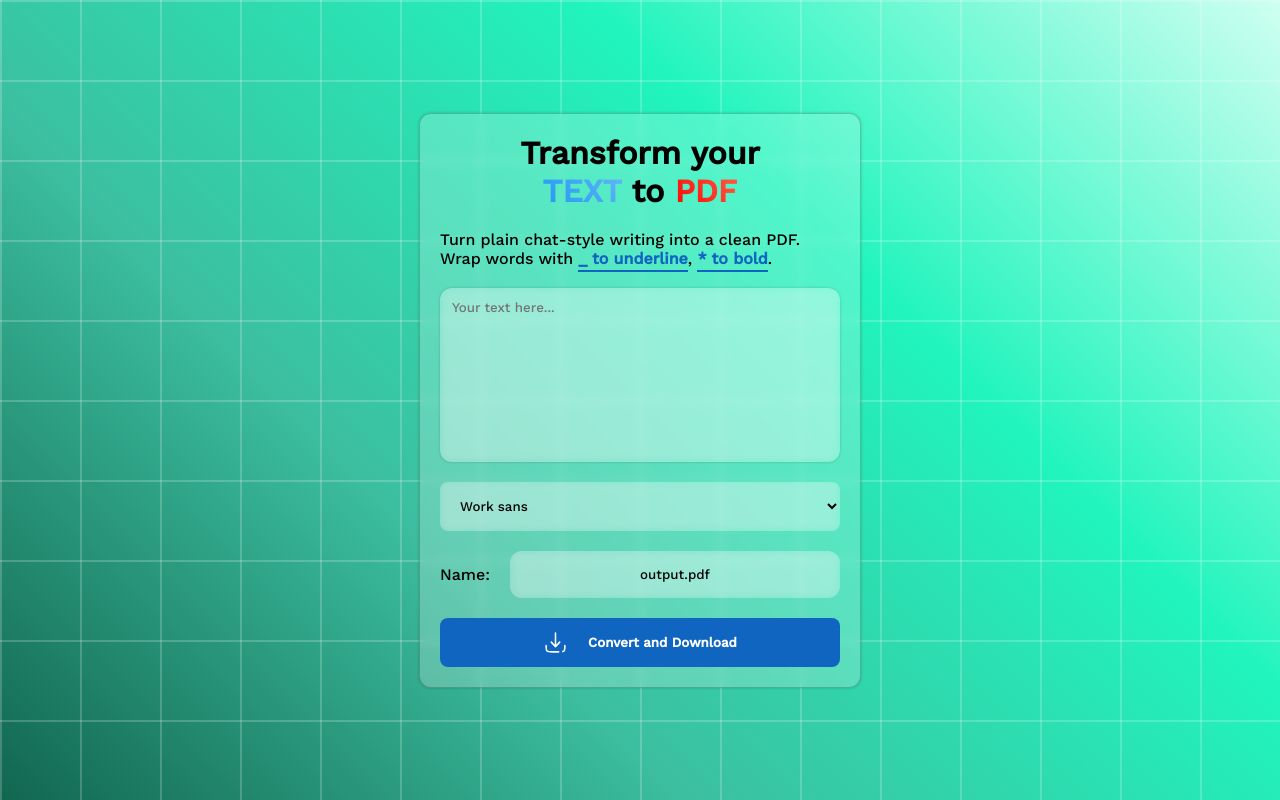
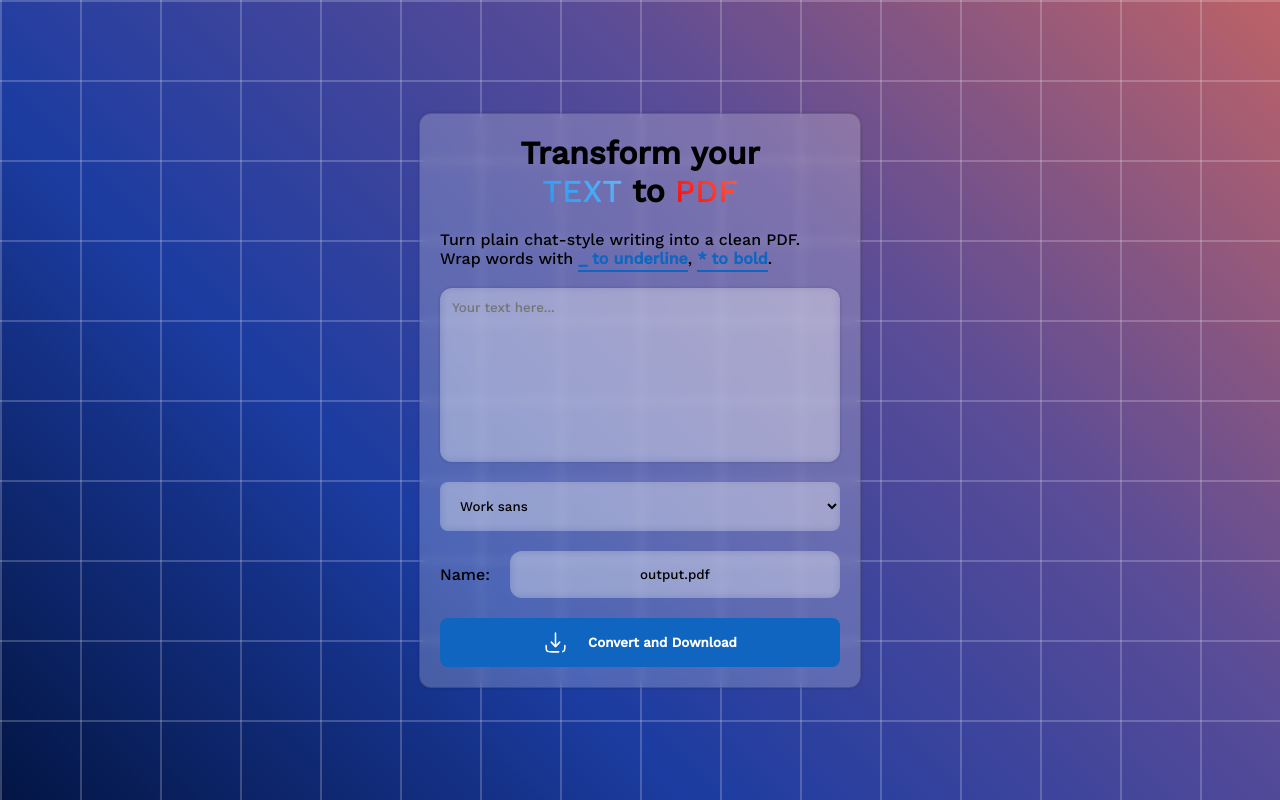
Before and after one commit to darkproot/PDFMaker, a Python web app: template templates/index.html in a window 1280 px wide. Run offline with Jinja, Linux system fonts and the light colour scheme; the template is opened without the code that fills it, so the values that code supplies are empty.

Commit message:
Color change

```diff
--- a/static/css/index.css
+++ b/static/css/index.css
@@ -1,8 +1,8 @@
 :root {
-    --bg-1: #126650;
-    --bg-2: #3CBFA0;
-    --bg-3: #21F4BD;
-    --bg-4: #CFFFF1;
+    --bg-1: #031544;
+    --bg-2: #1c3ca1;
+    --bg-3: #5b4c97;
+    --bg-4: #bd6267;
     --bg-grid-width: 80px;
     --bg-container: #ffffff36;
     --border-container: #11111138;
@@ -23,10 +23,12 @@
     padding: 0;
     margin: 0;
     font-family: text, Arial, sans-serif;
+    font-weight: 500;
 }
 
 .container > h1 {
     text-align: center;
+    font-weight: bolder;
 }
 
 body {
```
